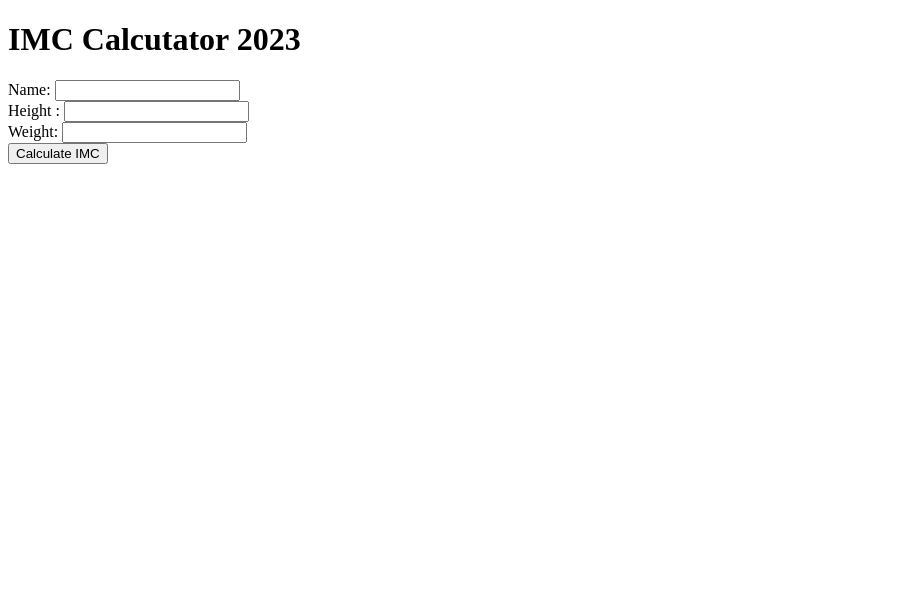
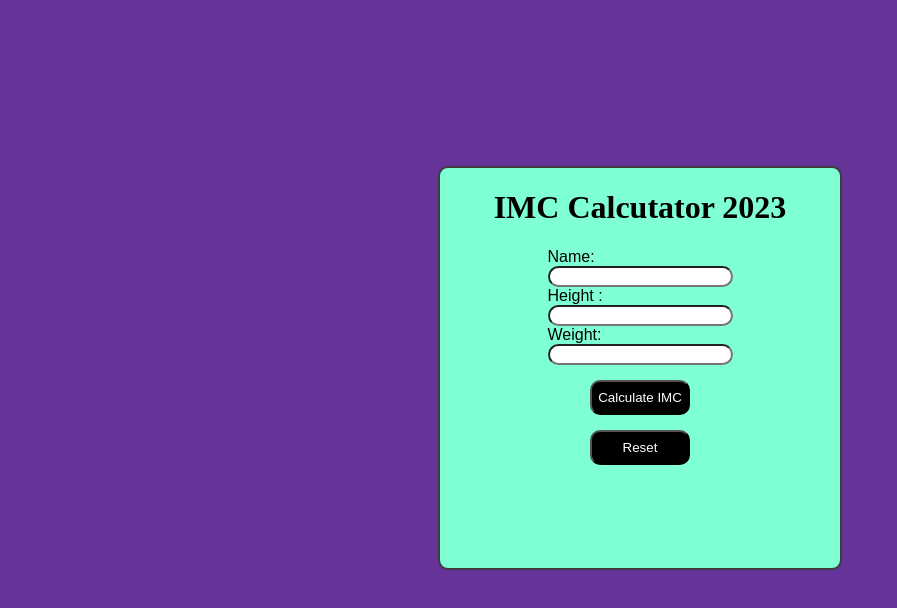
Before and after one commit to Ycaro-Oleg/IMC-Calculator, a plain HTML site: page index.html in a window 1280 px wide. Shown: the whole page, without its empty margins (0-897 px from the left). Drawn offline with Linux system fonts and the light colour scheme; a web font is replaced by a local one.

Commit message:
Added some styling and added a reset button to reset the message below

```diff
--- a/index.html
+++ b/index.html
@@ -13,20 +13,20 @@
 
         <h1>IMC Calcutator 2023</h1>
         <div class="input">
-            <label>Name: </label>
+            <label>Name:</label><br>
             <input type="text" id="name" required>
         </div>
         <div class="input">
-            <label>Height :</label>
+            <label>Height :</label><br>
             <input type="number" id="height" required >
         </div>
         <div class="input">
-            <label>Weight: </label>
+            <label>Weight: </label><br>
             <input type="number" id="weight" required>
         </div>
 
         <button id="resultButton">Calculate IMC</button>
-
+        <button id="resetButton">Reset</button>
         <div id="result"></div>
 
 
--- a/script.js
+++ b/script.js
@@ -1,4 +1,6 @@
  const button = document.getElementById('resultButton');
+
+ const resetButton = document.getElementById('resetButton');
 
  const name = document.getElementById('name');
 
@@ -8,6 +10,10 @@
 
  const result = document.getElementById('result');
 
+ const resetName = document.getElementById('name')
+
+ const resetHeight = document.getElementById('Height')
+ const resetWeight = document.getElementById('Weight')
 
 const getText = (imc) => {
 
@@ -38,9 +44,17 @@ const getText = (imc) => {
     }
 
     const imcValue = (+weight.value / (+height.value * +height.value)).toFixed(1);
+
     console.log(weight.value , height.value, name.value);
+
     result.textContent = `${name.value} , ${getText(imcValue)}`;
  }
 
+const resetBtn= () => {
+    result.textContent = ''
+    weight. = ''
+}
 
+
+resetButton.addEventListener('click',resetBtn)
  button.addEventListener('click',imcCalc);
--- a/style.css
+++ b/style.css
@@ -0,0 +1,50 @@
+@import url('https://fonts.googleapis.com/css2?family=Kdam+Thmor+Pro&display=swap');
+
+body {
+    padding-top: 20vh;
+    height: 50vh;
+	font-size: 100%;
+	font: inherit;
+    display: flex;
+    justify-content: center;
+    align-items: center;
+    background-color: rebeccapurple;
+
+}
+
+.container{
+    display: flex;
+    flex-direction: column;
+    align-items: center;
+    background-color: aquamarine;
+    border-radius: 10px;
+    border: 2px double rgb(61, 61, 61);
+    height: 400px;
+    width: 400px;
+}
+
+#resultButton{
+    height: 35px;
+    width: 100px;
+    margin-top: 15px;
+    background-color: black;
+    color: white;
+    border-radius: 10px;
+    font-family: 'Kdam Thmor Pro', sans-serif;
+}
+#resetButton{
+    height: 35px;
+    width: 100px;
+    margin-top: 15px;
+    background-color: black;
+    color: white;
+    border-radius: 10px;
+    font-family: 'Kdam Thmor Pro', sans-serif;
+}
+
+.input{
+    font-family: 'Kdam Thmor Pro', sans-serif;
+}
+input{
+    border-radius: 15px;
+}
```
